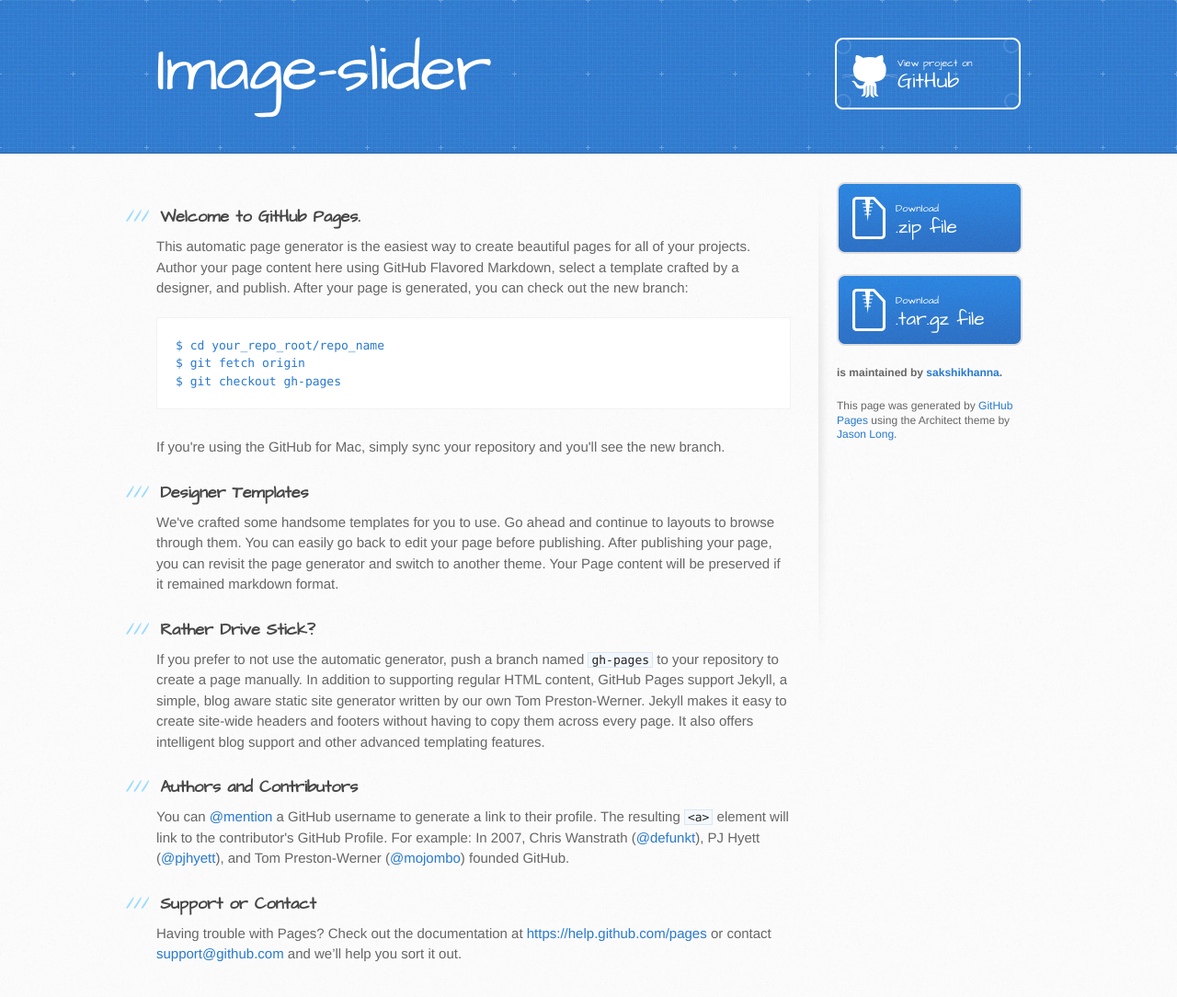
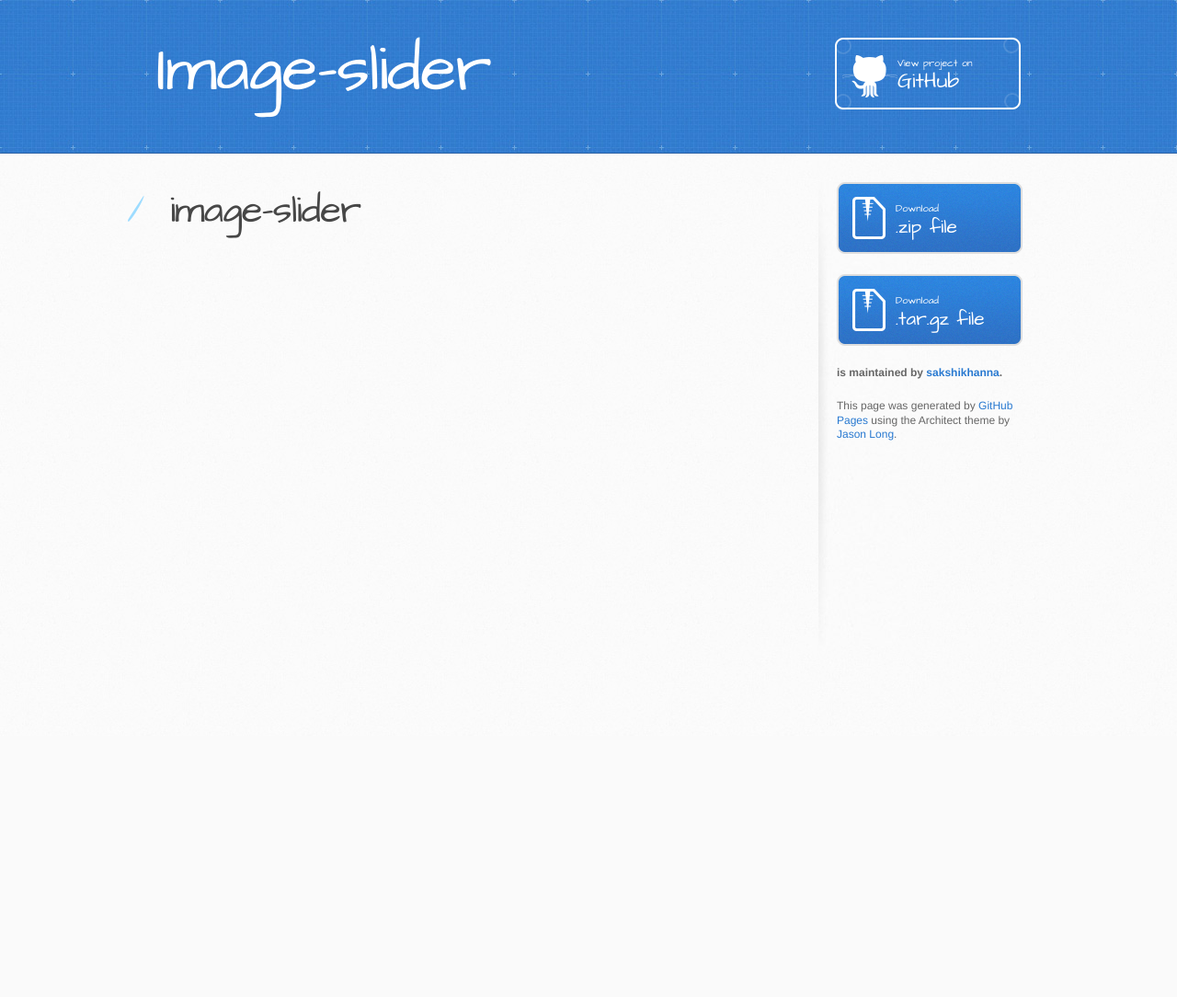
Before and after one commit to sakshikhanna/image-slider, a plain HTML site: page index.html in a window 1280 px wide. Shown: the whole page at 92% size. After the commit the page ends 800 px from the top, so only its background shows below. Drawn offline with Linux system fonts and the light colour scheme.

Commit message:
Create gh-pages branch via GitHub

```diff
--- a/index.html
+++ b/index.html
@@ -28,37 +28,8 @@
     <div id="content-wrapper">
       <div class="inner clearfix">
         <section id="main-content">
-          <h3>
-<a id="welcome-to-github-pages" class="anchor" href="#welcome-to-github-pages" aria-hidden="true"><span class="octicon octicon-link"></span></a>Welcome to GitHub Pages.</h3>
-
-<p>This automatic page generator is the easiest way to create beautiful pages for all of your projects. Author your page content here using GitHub Flavored Markdown, select a template crafted by a designer, and publish. After your page is generated, you can check out the new branch:</p>
-
-<pre><code>$ cd your_repo_root/repo_name
-$ git fetch origin
-$ git checkout gh-pages
-</code></pre>
-
-<p>If you're using the GitHub for Mac, simply sync your repository and you'll see the new branch.</p>
-
-<h3>
-<a id="designer-templates" class="anchor" href="#designer-templates" aria-hidden="true"><span class="octicon octicon-link"></span></a>Designer Templates</h3>
-
-<p>We've crafted some handsome templates for you to use. Go ahead and continue to layouts to browse through them. You can easily go back to edit your page before publishing. After publishing your page, you can revisit the page generator and switch to another theme. Your Page content will be preserved if it remained markdown format.</p>
-
-<h3>
-<a id="rather-drive-stick" class="anchor" href="#rather-drive-stick" aria-hidden="true"><span class="octicon octicon-link"></span></a>Rather Drive Stick?</h3>
-
-<p>If you prefer to not use the automatic generator, push a branch named <code>gh-pages</code> to your repository to create a page manually. In addition to supporting regular HTML content, GitHub Pages support Jekyll, a simple, blog aware static site generator written by our own Tom Preston-Werner. Jekyll makes it easy to create site-wide headers and footers without having to copy them across every page. It also offers intelligent blog support and other advanced templating features.</p>
-
-<h3>
-<a id="authors-and-contributors" class="anchor" href="#authors-and-contributors" aria-hidden="true"><span class="octicon octicon-link"></span></a>Authors and Contributors</h3>
-
-<p>You can <a href="https://github.com/blog/821" class="user-mention">@mention</a> a GitHub username to generate a link to their profile. The resulting <code>&lt;a&gt;</code> element will link to the contributor's GitHub Profile. For example: In 2007, Chris Wanstrath (<a href="https://github.com/defunkt" class="user-mention">@defunkt</a>), PJ Hyett (<a href="https://github.com/pjhyett" class="user-mention">@pjhyett</a>), and Tom Preston-Werner (<a href="https://github.com/mojombo" class="user-mention">@mojombo</a>) founded GitHub.</p>
-
-<h3>
-<a id="support-or-contact" class="anchor" href="#support-or-contact" aria-hidden="true"><span class="octicon octicon-link"></span></a>Support or Contact</h3>
-
-<p>Having trouble with Pages? Check out the documentation at <a href="https://help.github.com/pages">https://help.github.com/pages</a> or contact <a href="mailto:support@github.com">support@github.com</a> and we’ll help you sort it out.</p>
+          <h1>
+<a id="image-slider" class="anchor" href="#image-slider" aria-hidden="true"><span class="octicon octicon-link"></span></a>image-slider</h1>
         </section>
 
         <aside id="sidebar">
```
Also changed, not shown: params.json (+1 -1 lines).
